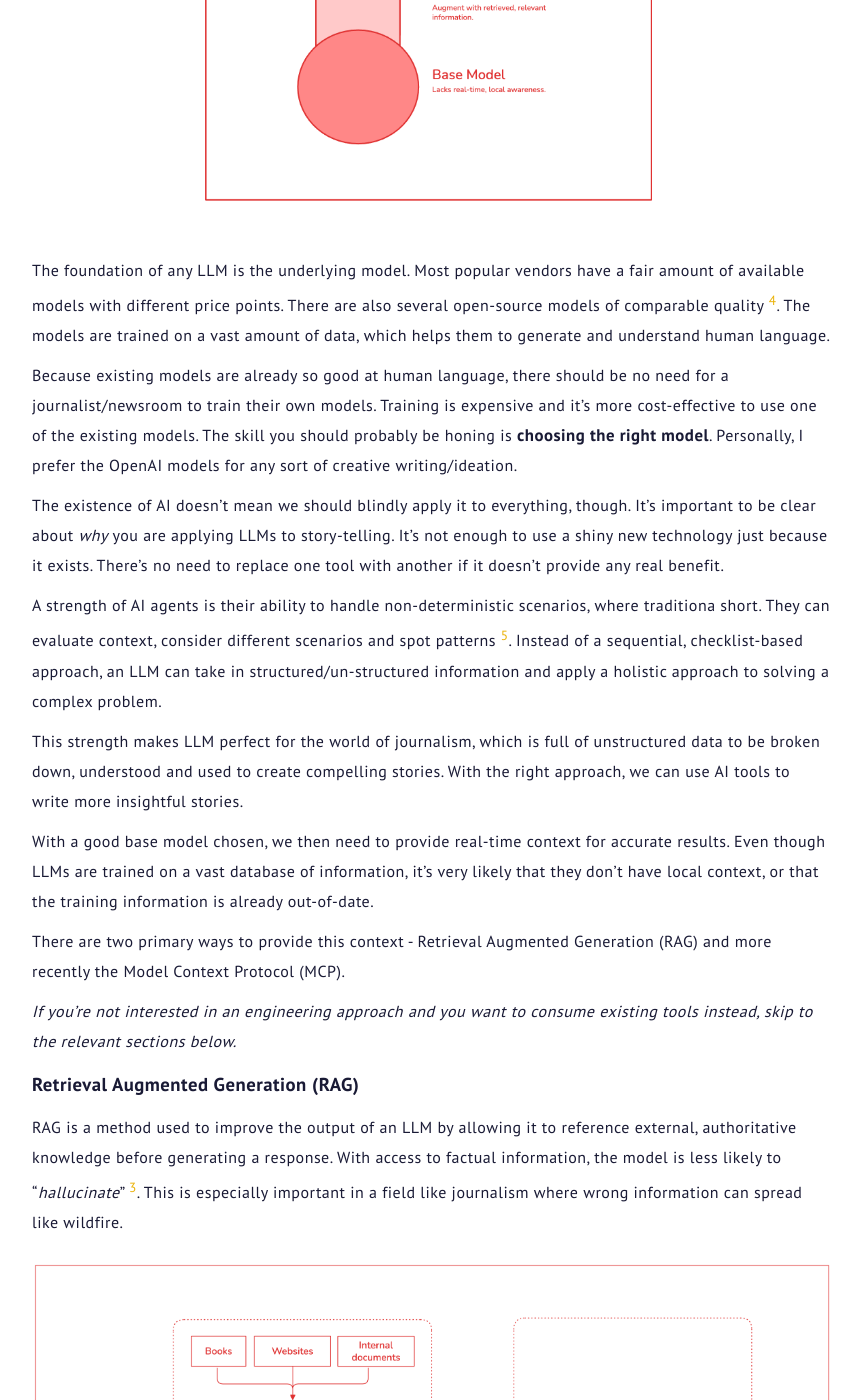
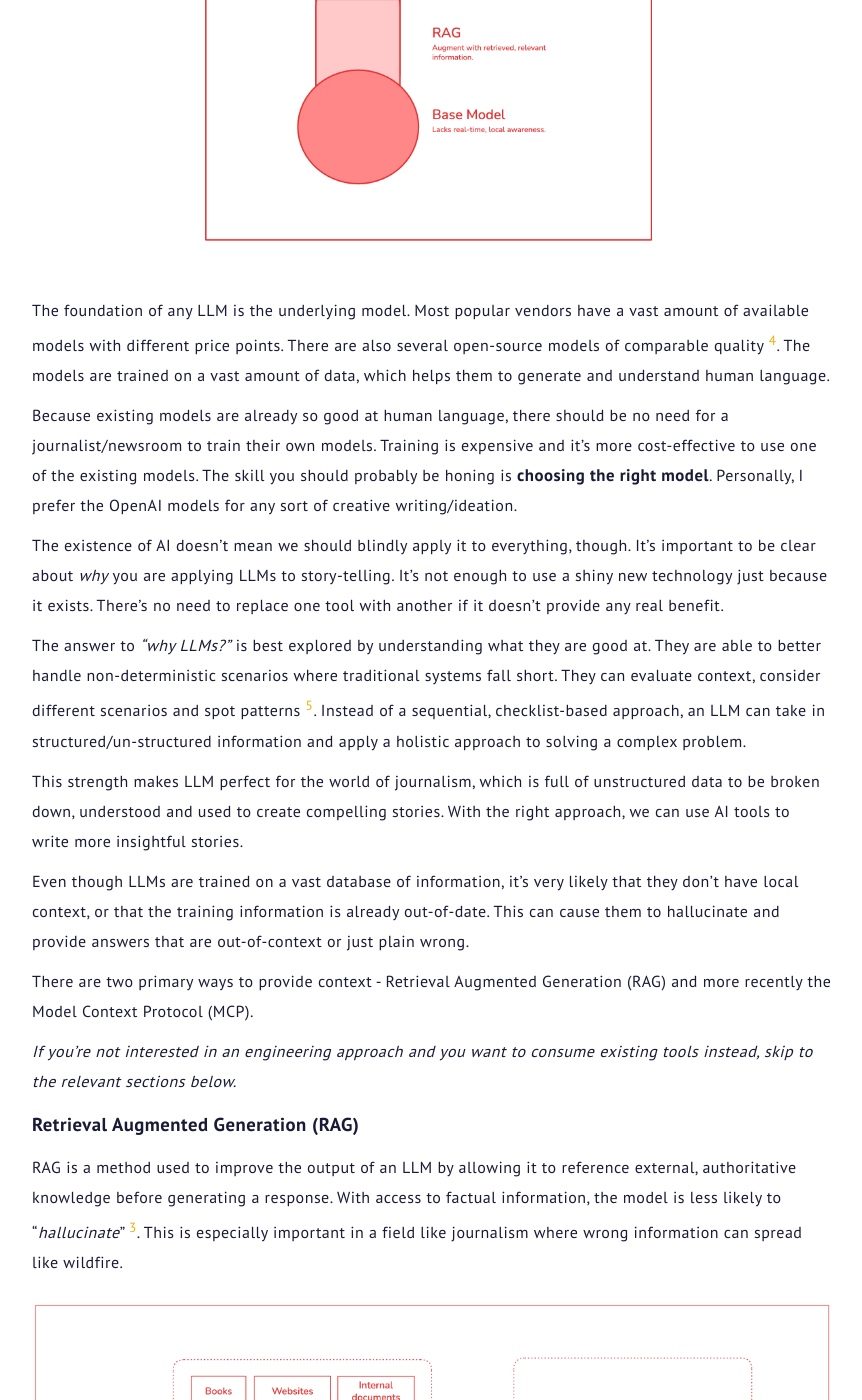
Before and after one commit to OpeOnikute/opeonikute.github.io, a Jekyll site: the page built from posts/ai-journalism.md, in a window 1280 px wide and 1400 px high, scrolled down 1362 px. Shown: the whole window, without its empty margins (208-1070 px from the left). Built offline with Jekyll 4.4.1, drawn with Linux system fonts in a browser that asks for light colours; nearby versions of some CDN libraries; some of the changed text lies outside the part shown.

Commit message:
small other updates

````diff
--- a/posts/ai-journalism.md
+++ b/posts/ai-journalism.md
@@ -10,12 +10,14 @@
 
 Almost ten years ago, I came into the tech industry in Nigeria at a fortunate time. There was a very strong sense of community, with a lot of early-phase builders working together. My good fortune was because platforms like TechCabal told the stories of these builders. The inspiration I got from these stories became the foundation for my career, and it was incredibly important that they were told.
 
-As I consumed several articles, I was intrigued by what it took to write great stories and how software could help. I had an idea for a tool to generate stories for journalists based on strictly-defined prompts [^1].  After answering a couple of questions, the user gets a long-form story they can tweak at will. If any of that sounds familiar, it's because it has turned out to be a simple usecase of Generative AI.
+As I consumed several articles, I was intrigued by what it took to write great stories and how software could help. I had an idea for a tool to generate stories for journalists based on strictly-defined prompts [^1].  After answering a couple of questions, you get a long-form story can be tweaked at will. If any of that sounds familiar, it's because it has turned out to be a simple usecase for Generative AI.
 
 I did not pursue the idea any further because a usable solution was not in my skillset at the time, and the technology wasn't there. I also had no way of knowing that it would manifest in this way. In hindsight what I simply needed to do was invent the Transformer model [^2] and co-found OpenAI, one of the most valuable companies in the world today.
 
 Also, nobody reached out:
 > Hopefully i’ll be able to revisit this later in some machine-learning capacity. If you’re reading this and have ideas on how this could work, please reach out.
+
+Thank you to [Osarumen](https://x.com/skweird) for supporting the original idea and encouraging me to pursue it further.
 
 ## Generative story-telling is finally here. Now what?
 Nowadays, I don't believe we should aim to have machines fully generate our stories. Journalism is about much more than generating content, and Large-Language Models (LLMs) cannot be fully trusted with both real-time and historical facts. BBC research recently found that popular AI tools like ChatGPT and Gemini produced significant inaccuracies in over half of the news summaries that they tested [^3].
@@ -28,19 +30,19 @@
 
 ![Choosing a model](/media/ai-training-model.png)
 
-The foundation of any LLM is the underlying model. Most popular vendors have a fair amount of available models with different price points. There are also several open-source models of comparable quality [^4]. The models are trained on a vast amount of data, which helps them to generate and understand human language.
+The foundation of any LLM is the underlying model. Most popular vendors have a vast amount of available models with different price points. There are also several open-source models of comparable quality [^4]. The models are trained on a vast amount of data, which helps them to generate and understand human language.
 
 Because existing models are already so good at human language, there should be no need for a journalist/newsroom to train their own models. Training is expensive and it's more cost-effective to use one of the existing models. The skill you should probably be honing is **choosing the right model**. Personally, I prefer the OpenAI models for any sort of creative writing/ideation.
 
 The existence of AI doesn't mean we should blindly apply it to everything, though. It's important to be clear about *why* you are applying LLMs to story-telling. It's not enough to use a shiny new technology just because it exists. There's no need to replace one tool with another if it doesn't provide any real benefit.
 
-A strength of AI agents is their ability to handle non-deterministic scenarios, where traditiona short. They can evaluate context, consider different scenarios and spot patterns [^5]. Instead of a sequential, checklist-based approach, an LLM can take in structured/un-structured information and apply a holistic approach to solving a complex problem.
+The answer to *"why LLMs?"* is best explored by understanding what they are good at. They are able to better handle non-deterministic scenarios where traditional systems fall short. They can evaluate context, consider different scenarios and spot patterns [^5]. Instead of a sequential, checklist-based approach, an LLM can take in structured/un-structured information and apply a holistic approach to solving a complex problem.
 
 This strength makes LLM perfect for the world of journalism, which is full of unstructured data to be broken down, understood and used to create compelling stories. With the right approach, we can use AI tools to write more insightful stories.
 
-With a good base model chosen, we then need to provide real-time context for accurate results. Even though LLMs are trained on a vast database of information, it's very likely that they don't have local context, or that the training information is already out-of-date.
+Even though LLMs are trained on a vast database of information, it's very likely that they don't have local context, or that the training information is already out-of-date. This can cause them to hallucinate and provide answers that are out-of-context or just plain wrong.
 
-There are two primary ways to provide this context - Retrieval Augmented Generation (RAG) and more recently the Model Context Protocol (MCP).
+There are two primary ways to provide context - Retrieval Augmented Generation (RAG) and more recently the Model Context Protocol (MCP).
 
 *If you're not interested in an engineering approach and you want to consume existing tools instead, skip to the relevant sections below.*
 
@@ -50,14 +52,14 @@
 
 ![RAG Architecture](/media/ai-rag-example.png)
 
-With RAG, an LLM assistant for journalism can first obtain relevant new information from websites, blogs, books, etc, for relevant, context-aware responses. While users of AI products like ChatGPT can simply instruct the LLM to "search the web", it would be even more useful at scale to implement in-house RAG based on internal proprietary data and research.
+With RAG, an LLM assistant for journalism can first obtain relevant new information from websites, blogs, books, etc, for context-aware responses. While users of AI products like ChatGPT can simply instruct the LLM to "search the web", a more powerful solution is to implement in-house RAG based on proprietary data and research.
 
 A basic RAG system can be implemented as follows:
 1. **Ingest the data**:
-    Compile the information into an accessible source like a filesystem or database. There are several options because LLM tools like LangChain [can load several types of documents](https://python.langchain.com/docs/integrations/document_loaders/), from webpages and PDFs, to cloud providers.
+    Compile the information into an accessible source like a filesystem or database. For example, you can implement a basic web scraper or listen to RSS feeds. There are several options because LLM tools like LangChain [can load several types of documents](https://python.langchain.com/docs/integrations/document_loaders/), from webpages and PDFs, to cloud providers.
 
 2. **Pre-process the data**:
-    To solve for context-window limitations, basic RAG splits text data into chunks and indexed. These are then used to create vector embeddings and stored in a vector database. When providing context to the LLMs, the same mechanism is then used to do a similarity search between the user query and the stored data [^6]. This helps the LLM find the most relevant information.
+    To solve for context-window limitations, basic RAG splits text data into chunks. These are then used to create vector embeddings and stored in a vector database. When providing context to the LLMs, the same mechanism is used to do a similarity search between the user query and the stored data [^6]. This helps the LLM find the most relevant information.
 
     ```
     from langchain.text_splitter import RecursiveCharacterTextSplitter
````
Also changed, not shown: other parts of posts/ai-journalism.md (+1 -1 lines).
